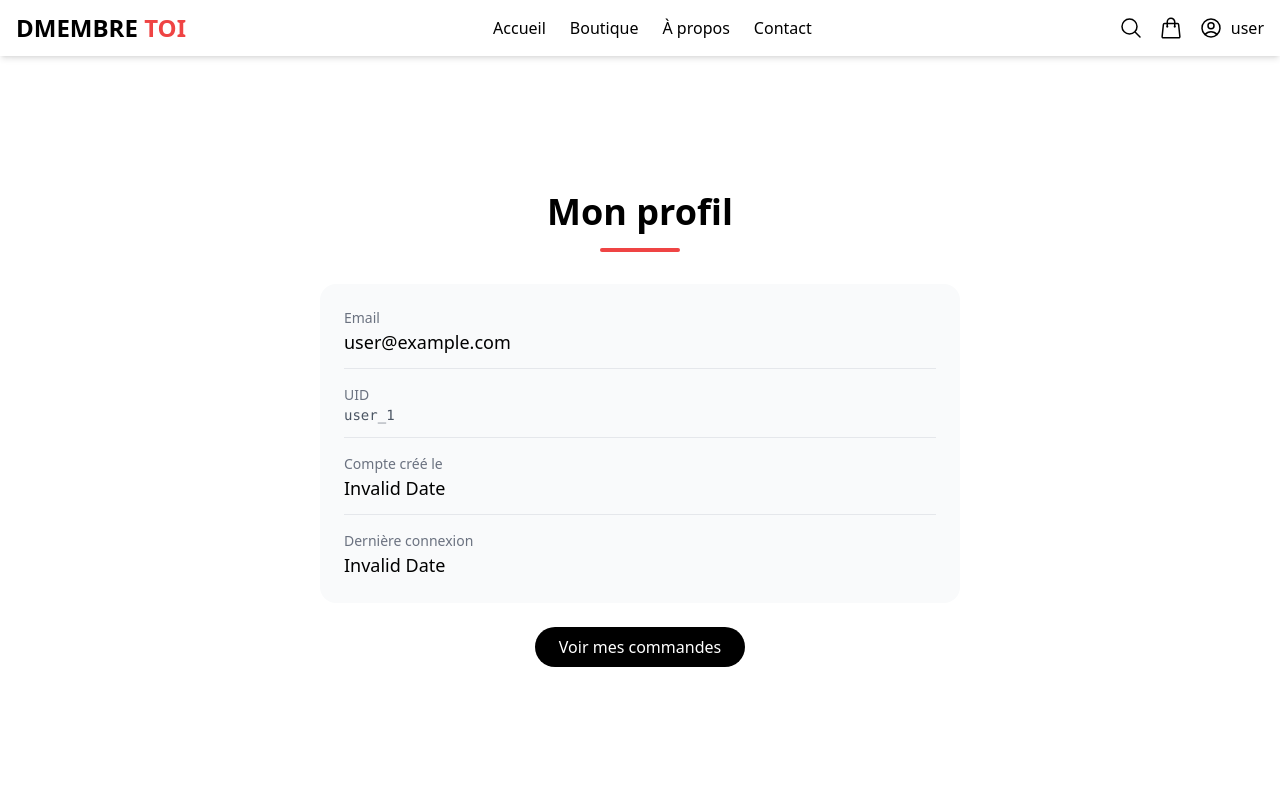
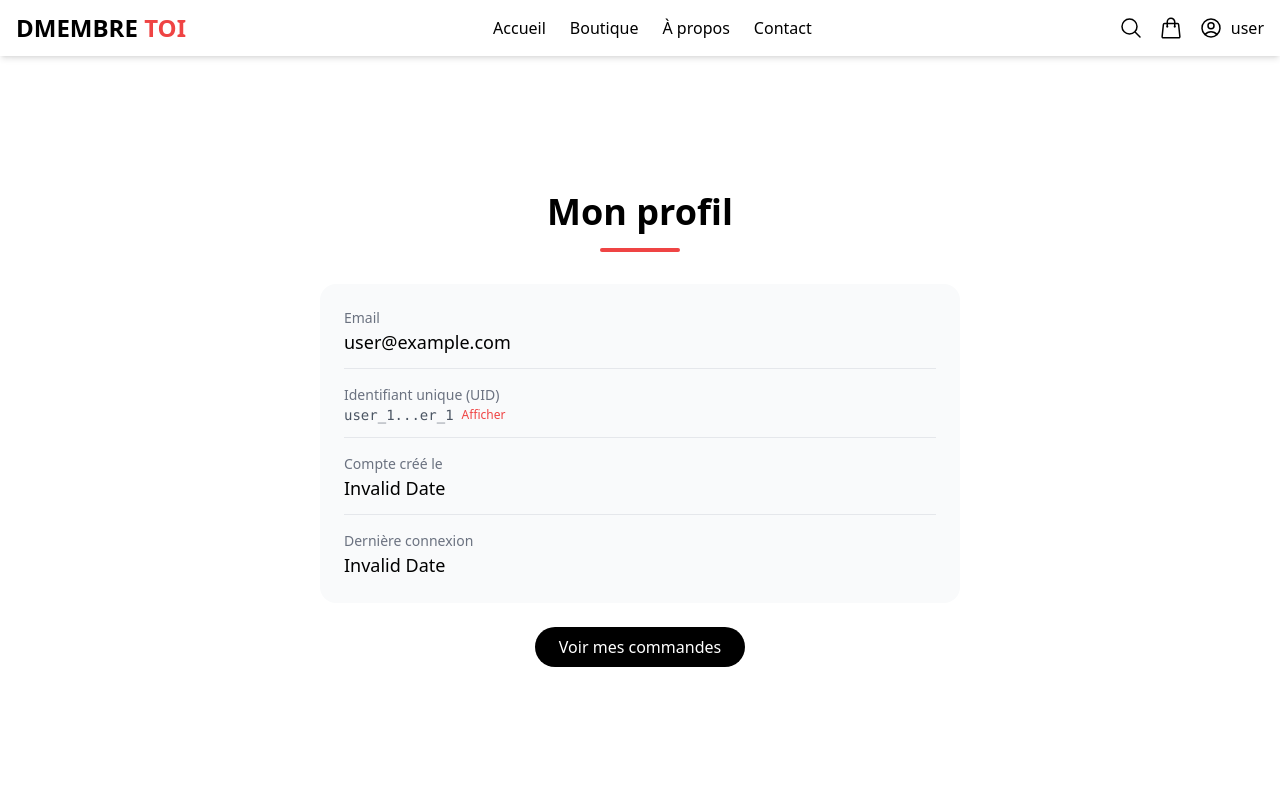
Before and after one commit to David-kouakou/dmembre-toi, a React (Vite) app: page /profile in a window 1280 px wide. Shown: the top 800 px of the page. Built offline with nearby package versions, Linux system fonts and the light colour scheme; no server answers; sample sign-in values are in the browser's storage.

Commit message:
Update copyright to 2026 and hide UID in profile

```diff
--- a/src/components/layout/Footer.jsx
+++ b/src/components/layout/Footer.jsx
@@ -31,7 +31,7 @@ const Footer = () => {
           </div>
         </div>
         <div className="border-t border-gray-800 mt-8 pt-6 text-center text-gray-500">
-          <p>&copy; 2024 DMEMBRE TOI. Tous droits réservés.</p>
+          <p>&copy; 2026 DMEMBRE TOI. Tous droits réservés.</p>
         </div>
       </div>
     </footer>
--- a/src/pages/Profile.jsx
+++ b/src/pages/Profile.jsx
@@ -1,11 +1,12 @@
 import { useAuth } from '../context/AuthContext';
 import { useNavigate, Link } from 'react-router-dom';
-import { useEffect } from 'react';
+import { useEffect, useState } from 'react';
 import { motion } from 'framer-motion';
 
 const Profile = () => {
   const { user, loading } = useAuth();
   const navigate = useNavigate();
+  const [showUid, setShowUid] = useState(false);
 
   useEffect(() => {
     if (!loading && !user) {
@@ -25,6 +26,14 @@ const Profile = () => {
     return null;
   }
 
+  // Masquer une partie de l'UID
+  const hideUid = (uid) => {
+    if (!uid) return '';
+    const start = uid.substring(0, 6);
+    const end = uid.substring(uid.length - 4);
+    return `${start}...${end}`;
+  };
+
   return (
     <div className="pt-32 pb-20 bg-white min-h-screen">
       <div className="max-w-2xl mx-auto px-4">
@@ -43,8 +52,18 @@ const Profile = () => {
             <p className="text-lg font-medium">{user.email}</p>
           </div>
           <div className="border-b pb-3">
-            <p className="text-sm text-gray-500">UID</p>
-            <p className="text-sm font-mono text-gray-600 break-all">{user.uid}</p>
+            <p className="text-sm text-gray-500">Identifiant unique (UID)</p>
+            <div className="flex items-center gap-2">
+              <p className="text-sm font-mono text-gray-600">
+                {showUid ? user.uid : hideUid(user.uid)}
+              </p>
+              <button
+                onClick={() => setShowUid(!showUid)}
+                className="text-xs text-red-500 hover:text-red-600"
+              >
+                {showUid ? 'Masquer' : 'Afficher'}
+              </button>
+            </div>
           </div>
           <div className="border-b pb-3">
             <p className="text-sm text-gray-500">Compte créé le</p>
```
